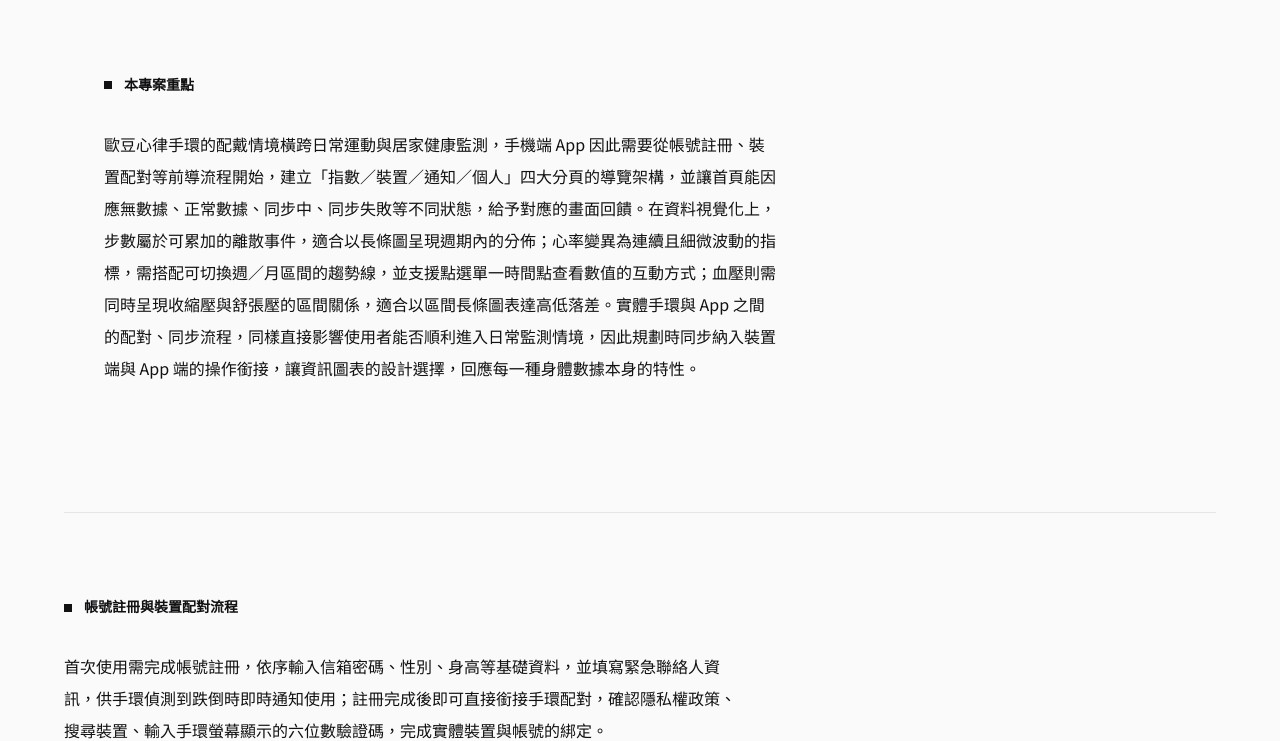
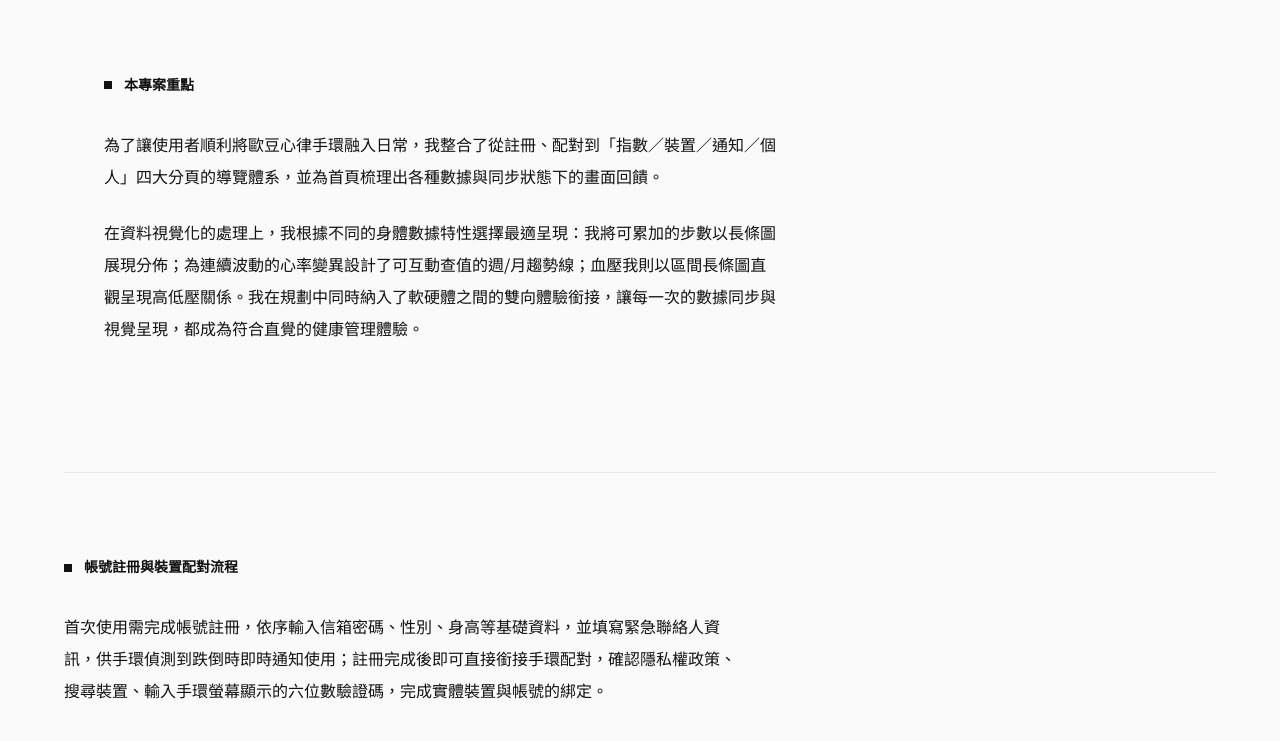
Before and after one commit to leontseng1125/my_portfolio, a plain HTML site: page work-detail_19.html in a window 1280 px wide. Shown: the part 1340-2081 px from the top of the page. Drawn offline with nearby package versions, Linux system fonts and the light colour scheme.

Commit message:
Add files via upload

```diff
--- a/work-detail_19.html
+++ b/work-detail_19.html
@@ -219,8 +219,11 @@
   <div class="max-w-[1200px] mx-auto px-8 md:px-16">
     <p class="eyebrow mb-4 md:mb-8"><span class="eyebrow-dot"></span>本專案重點</p>
     <div class="max-w-2xl">
+      <p class="text-[var(--ink)] leading-loose mb-6" style="font-size:12pt;">
+        為了讓使用者順利將歐豆心律手環融入日常，我整合了從註冊、配對到「指數／裝置／通知／個人」四大分頁的導覽體系，並為首頁梳理出各種數據與同步狀態下的畫面回饋。
+      </p>
       <p class="text-[var(--ink)] leading-loose" style="font-size:12pt;">
-        歐豆心律手環的配戴情境橫跨日常運動與居家健康監測，手機端 App 因此需要從帳號註冊、裝置配對等前導流程開始，建立「指數／裝置／通知／個人」四大分頁的導覽架構，並讓首頁能因應無數據、正常數據、同步中、同步失敗等不同狀態，給予對應的畫面回饋。在資料視覺化上，步數屬於可累加的離散事件，適合以長條圖呈現週期內的分佈；心率變異為連續且細微波動的指標，需搭配可切換週／月區間的趨勢線，並支援點選單一時間點查看數值的互動方式；血壓則需同時呈現收縮壓與舒張壓的區間關係，適合以區間長條圖表達高低落差。實體手環與 App 之間的配對、同步流程，同樣直接影響使用者能否順利進入日常監測情境，因此規劃時同步納入裝置端與 App 端的操作銜接，讓資訊圖表的設計選擇，回應每一種身體數據本身的特性。
+        在資料視覺化的處理上，我根據不同的身體數據特性選擇最適呈現：我將可累加的步數以長條圖展現分佈；為連續波動的心率變異設計了可互動查值的週/月趨勢線；血壓我則以區間長條圖直觀呈現高低壓關係。我在規劃中同時納入了軟硬體之間的雙向體驗銜接，讓每一次的數據同步與視覺呈現，都成為符合直覺的健康管理體驗。
       </p>
     </div>
   </div>
```
